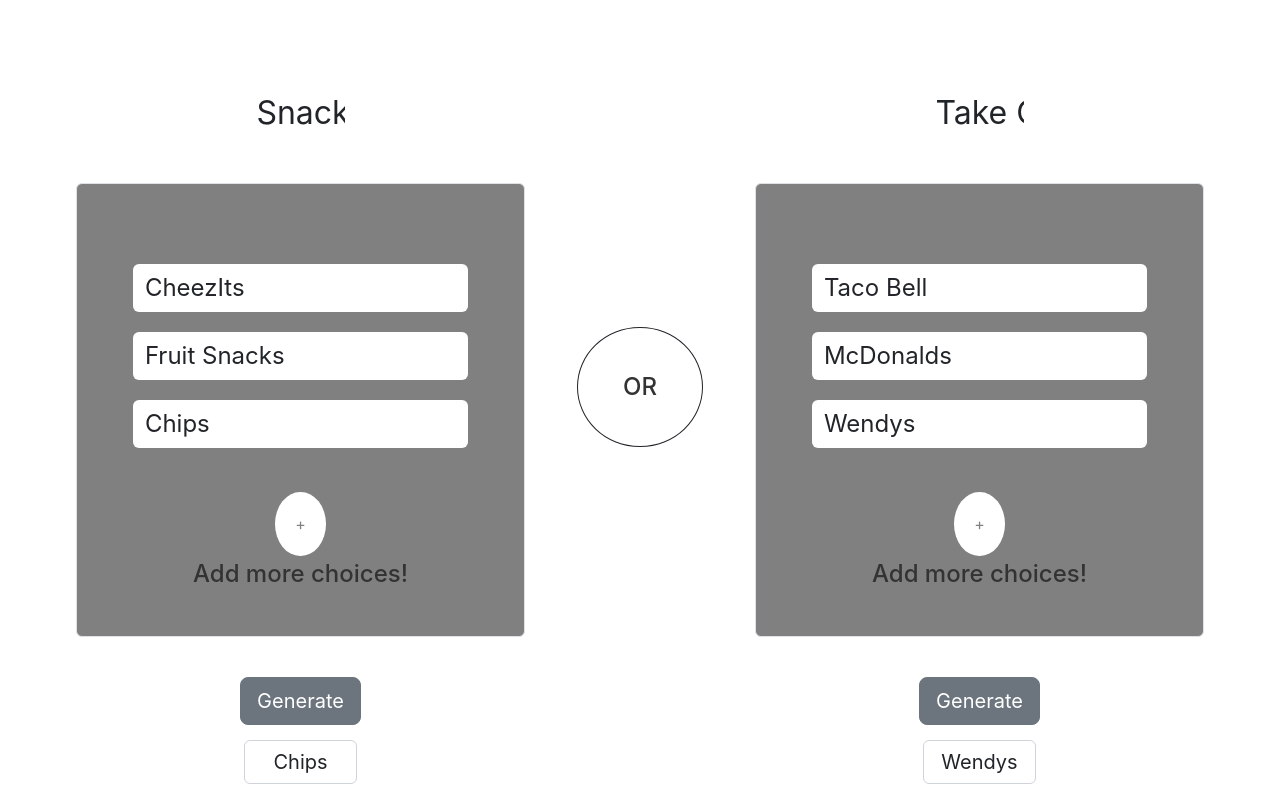
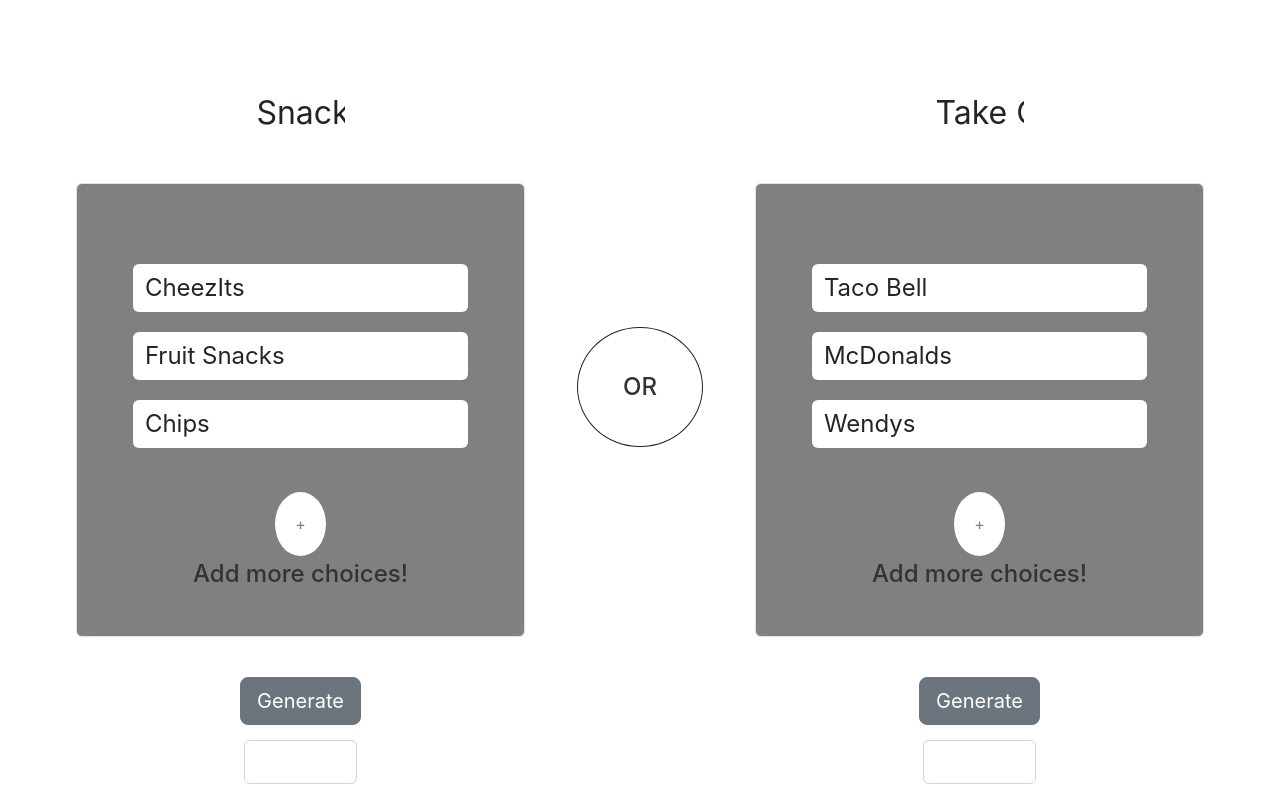
Before and after one commit to Dec-22-LC-LiftOff-STL/FeedMe, an Angular app: page /feed-me-now in a window 1280 px wide. Shown: the part 207-1007 px from the top of the page. Built offline with nearby package versions, Linux system fonts and the light colour scheme.

Commit message:
made generate button return random item from stored arrays

```diff
--- a/src/app/feed-me-now-page/feed-me-now-page.component.html
+++ b/src/app/feed-me-now-page/feed-me-now-page.component.html
@@ -32,10 +32,10 @@
                     <p class="h4" style="padding-bottom: 40px;">Add more choices!</p>
                 </div>
 
-                <button class="btn btn-secondary btn-lg" style="margin-top: 40px;">Generate</button>
+                <button (click)="randomizeOnHandFood()" class="btn btn-secondary btn-lg" style="margin-top: 40px;">Generate</button>
 
                 <input type="text" class="text-center form-control w-25 fs-5"
-                style="margin: 0 auto; background-color: transparent; margin-top: 15px;" value="Chips">
+                style="margin: 0 auto; background-color: transparent; margin-top: 15px;" value="{{randomOnHandFood}}">
             </div>
 
             <div class="col-sm" style="max-width: 150px;">
@@ -62,10 +62,10 @@
                     <p class="h4" style="padding-bottom: 40px;">Add more choices!</p>
                 </div>
 
-                <button class="btn btn-secondary btn-lg" style="margin-top: 40px;">Generate</button>
+                <button (click)="randomizeOrderFood()" class="btn btn-secondary btn-lg" style="margin-top: 40px;">Generate</button>
 
                 <input type="text" class="text-center form-control w-25 fs-5"
-                style="margin: 0 auto; background-color: transparent; margin-top: 15px;" value="Wendys">
+                style="margin: 0 auto; background-color: transparent; margin-top: 15px;" value="{{randomOrderFood}}">
             </div>
         </div>
     </div>
--- a/src/app/feed-me-now-page/feed-me-now-page.component.ts
+++ b/src/app/feed-me-now-page/feed-me-now-page.component.ts
@@ -13,10 +13,12 @@ export class FeedMeNowPageComponent {
   orderFoods: string[] = [
     "Temcobell", "Burger Kang", "MacDoughnuts", "Mochi's and Sushi's", "Mon-Keigh Joes", "Los Pollos Hermanos"];
 
-  homeFoods: string[] = [
+  onHandFoods: string[] = [
     "Cold Pizza", "Cereal", "Amazing Pot Roast Leftovers", "Microwave Pot Pie", "Pizza Rolls", "Ham Sandwich"
   ]
 
+  randomOnHandFood: string = ''
+  randomOrderFood: string = ''
 
 
   addNewFastFood = (): void => {
@@ -28,8 +30,14 @@ export class FeedMeNowPageComponent {
     return array[Math.floor(Math.random() * array.length)]
   }
 
-  randomHomeFood = this.randomizer(this.homeFoods)
-  randomOrderFood = this.randomizer(this.orderFoods)
+  randomizeOnHandFood = (): void => {
+    this.randomOnHandFood = this.randomizer(this.onHandFoods)
+  }
+
+  randomizeOrderFood = (): void => {
+    this.randomOrderFood = this.randomizer(this.orderFoods)
+  }
+
   // randomizer(){
   randomFastFood: string = this.orderFoods[Math.floor(Math.random() * this.orderFoods.length)];
   //  this.fastFood= randomFastFood
```
